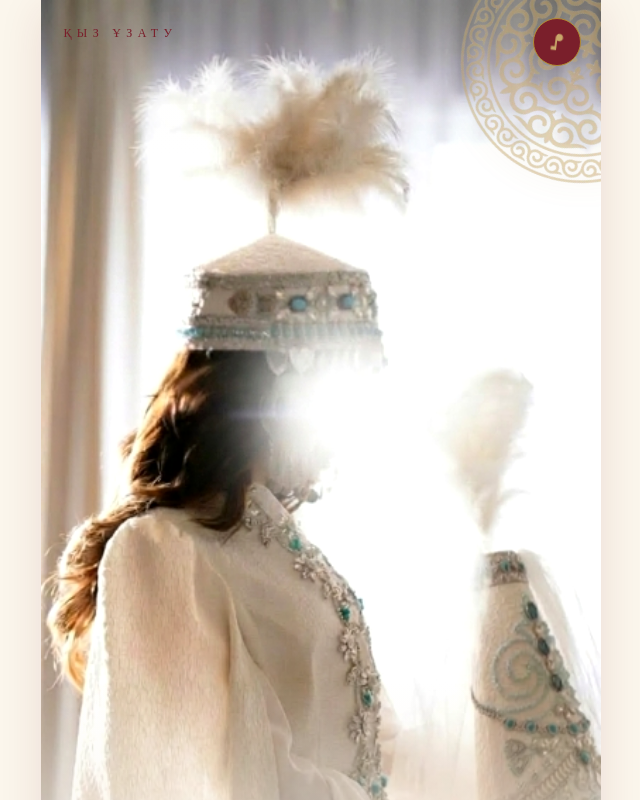
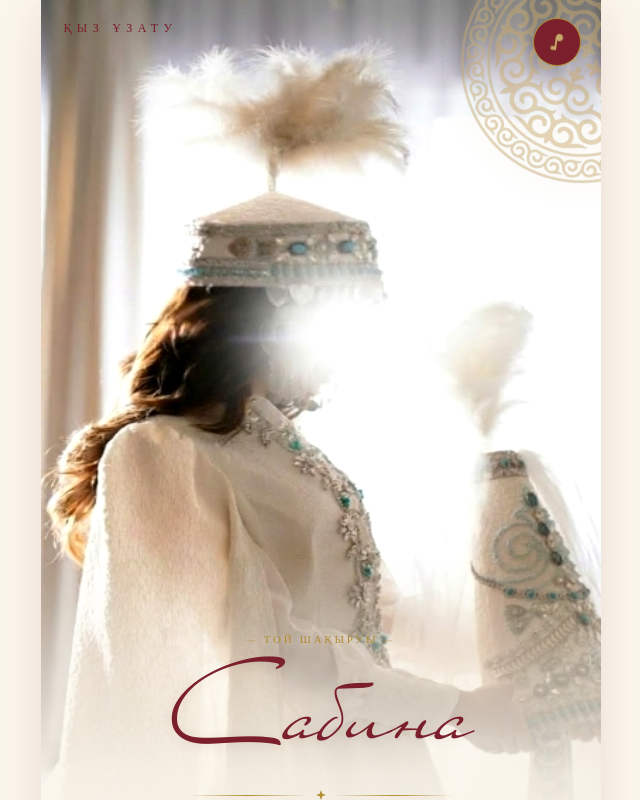
Before and after one commit to usern23/kyz-uzatu, a React (Vite) app: page / in a window 1280 px wide. Shown: the top 800 px of the page, without its empty margins (319-959 px from the left). Built offline with nearby package versions, Linux system fonts and the light colour scheme.

Commit message:
fix: remove hero border-radius, reduce hero height aspect-ratio 470/720

```diff
--- a/src/styles.css
+++ b/src/styles.css
@@ -172,19 +172,14 @@ section.reveal {
   position: relative;
   overflow: visible;
   background: var(--beige);
-  /* арочный обрез снизу: фото плавно перетекает в фон без цветового стыка */
-  border-radius: 0 0 50% 50% / 0 0 72px 72px;
 }
 
 .hero-stage {
   position: relative;
-  /* высота = высота фото в натуральном соотношении (фото ~470×880) */
-  /* На мобильном 480px ширина → высота ≈ 480 × 880/470 ≈ 898px */
-  aspect-ratio: 470 / 880;
+  /* уменьшенное соотношение высоты: 470/720 вместо 470/880 */
+  aspect-ratio: 470 / 720;
   width: 100%;
   overflow: hidden;
-  /* скруглённый арочный обрез снизу */
-  border-radius: 0 0 50% 50% / 0 0 80px 80px;
 }
 
 .hero-photo {
@@ -290,7 +285,7 @@ section.reveal {
   text-transform: uppercase;
   font-size: clamp(8px, 2vw, 11px);
   color: var(--gold);
-  margin-bottom: 8px;
+  margin-bottom: 20px;
   white-space: nowrap;
   text-shadow: 0 1px 6px rgba(251,246,236,0.6);
 }
```
